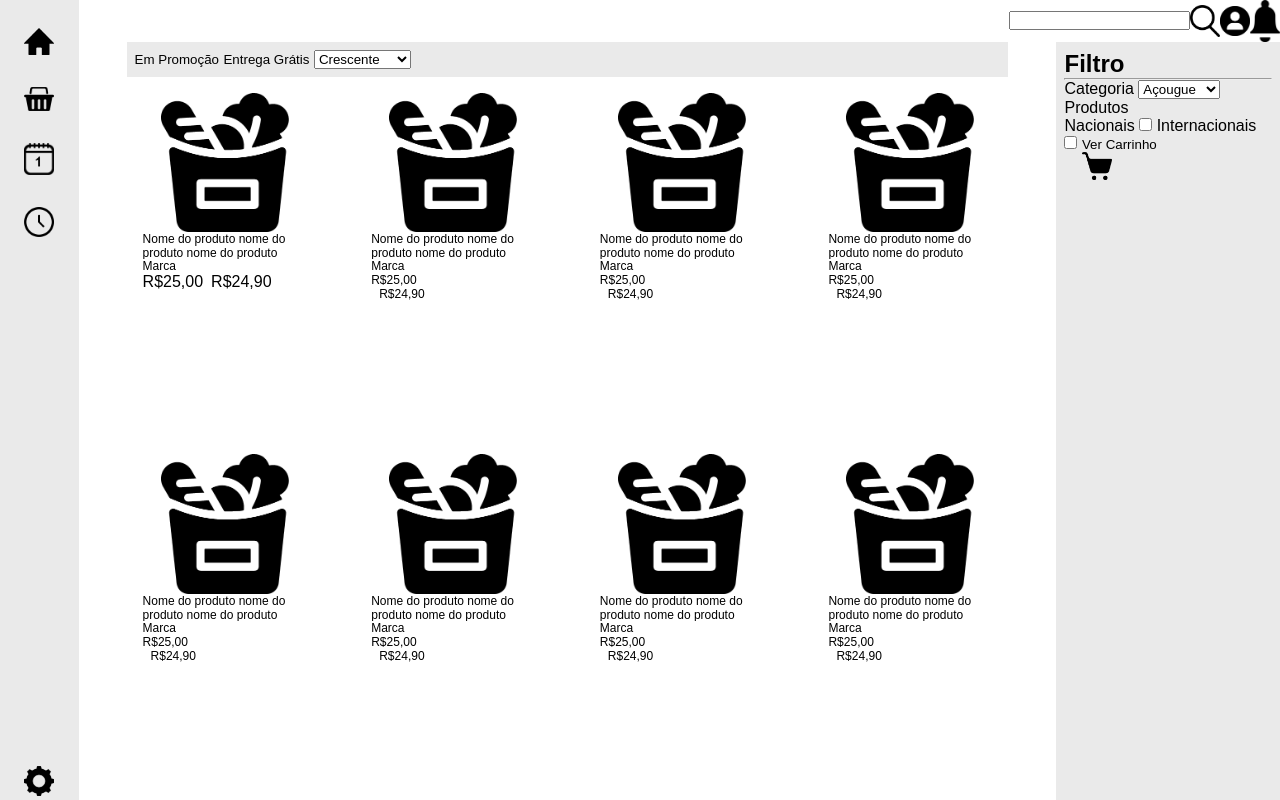
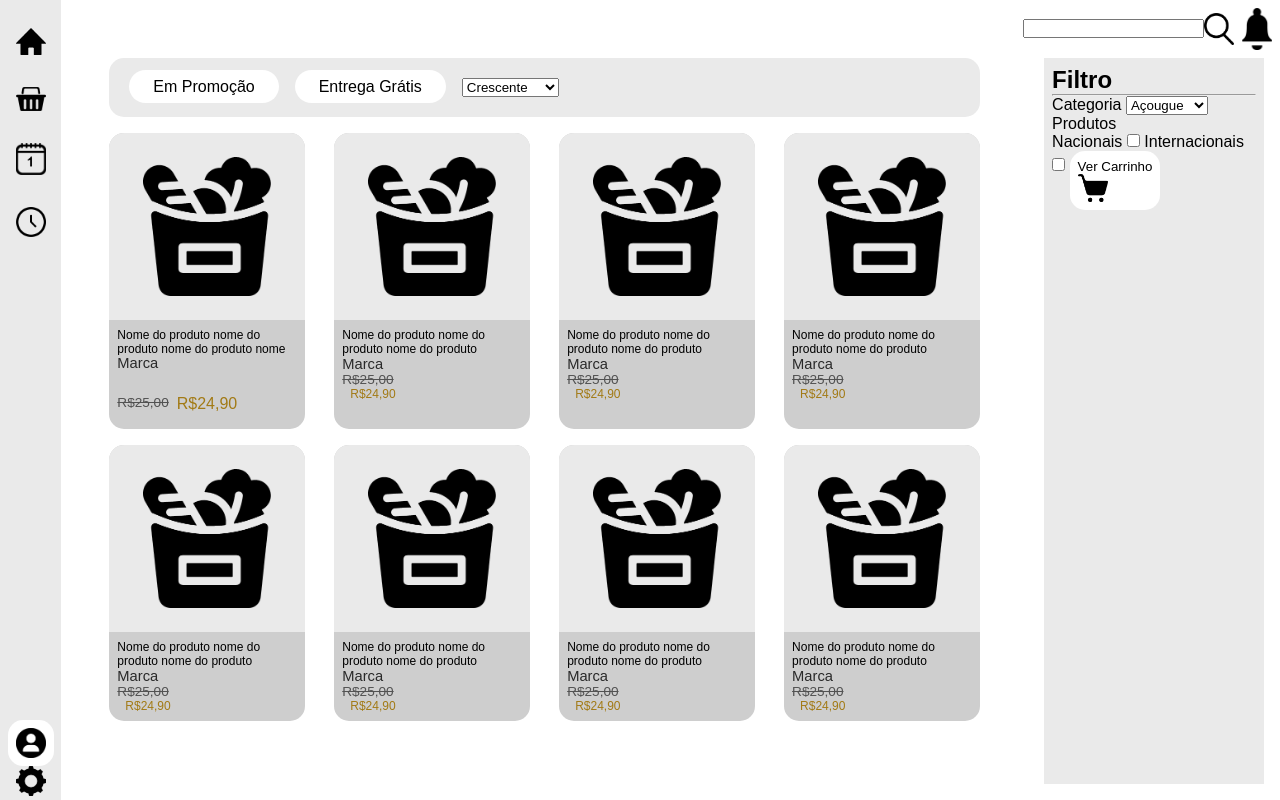
Before and after one commit to Alv-Rod/Cida-Agenda-Inteligente, a plain HTML site: page catalogo.html in a window 1280 px wide. Drawn offline with Linux system fonts and the light colour scheme.

Commit message:
Atualização do layout do catalogo

```diff
--- a/catalogo.html
+++ b/catalogo.html
@@ -8,12 +8,16 @@
 </head>
 <body>
     <nav class="navbar">
+
         <ul class="navbar-main">
             <li class="nav_btn"><a href="painel.html"><img src="img/icons/house.png" alt="" class="icon"></a></li>
             <li class="nav_btn"><a href="catalogo.html"><img src="img/icons/basket.png" alt="" class="icon"></a></li>
             <li class="nav_btn"><a href="calendario.html"><img src="img/icons/calendar.png" alt="" class="icon"></a></li>
             <li class="nav_btn"><a href="alarme.html"><img src="img/icons/clock.png" alt="" class="icon"></a></li>
         </ul>
+        <button id="user">
+            <img src="img/icons/user_transparent.png" alt="" class="icon">
+        </button>
         <a href=""><img src="img/icons/gear.png" alt="" class="icon"></a>
     </nav>
 
@@ -23,9 +27,7 @@
             <label for="search-bar-catalog">
                 <img src="img/icons/magnifier.png" alt="" class="icon">
             </label>
-            <button id="user">
-                <img src="img/icons/user_transparent.png" alt="" class="icon">
-            </button>
+
             <button id="notification">
                 <img src="img/icons/bell.png" alt="" class="icon">
             </button>
@@ -33,13 +35,18 @@
         <div class="page-content">
             <div id="catalog">
                 <div class="catalog-header">
-                    <button class="cat-header-btn">
-                        Em Promoção
-                    </button>
-                    <button class="cat-header-btn">
-                        Entrega Grátis
-                    </button>
-                    <select name="price-sort" id="price-sort" class="dropdown">
+                    <div class="radio-btn">
+                        <input type="radio" name="cat-sort" id="sort-sales" class="sort-radio">
+                        <label for="sort-sales" class="sort-label">Em Promoção</label>
+                    </div>
+                    <div class="radio-btn">
+                        <input type="radio" name="cat-sort" id="sort-shipping" class="sort-radio">
+                        <label for="sort-shipping" class="sort-label">Entrega Grátis</label>
+                    </div>
+
+
+
+                    <select name="price-sort" id="price-sort" class="dropdown" class="sort-radio">
                         <option value="crescente">Crescente</option>
                         <option value="decrescente">Decrescente</option>
                         <span class="drop-icon" id="price-sort-drop"><img src="img/icons/down.png" alt=""></span>
@@ -52,13 +59,14 @@
                             <span><img src="img/icons/groceries.png" alt=""></span>
                         </div>
                         <div class="prod-description">
-                            <p class="desc">Nome do produto nome do produto nome do produto nome do produto nome do produto</p>
-                            <p class="brand">Marca</p>
+                            <div class="desc">
+                                <p class="title">Nome do produto nome do produto nome do produto nome do produto nome do produto</p>
+                                <p class="brand">Marca</p>
+                            </div>
                             <div class="prices">
                                 <p class="price">R$25,00</p>
                                 <p class="sale-price">R$24,90</p>
                             </div>
-
                         </div>
                     </div>
                     <div class="product">
--- a/css/catalogo.css
+++ b/css/catalogo.css
@@ -11,9 +11,42 @@
 }
 
 .catalog-header {
+    display: flex;
     width: 100%;
-    padding: 0.5rem;
+    padding: 1.25rem;
+    border-radius: 15px;
     background-color: var(--bg-second);
+    margin-bottom: 0.5rem;
+}
+
+.radio-btn {
+    position: relative;
+}
+
+.sort-radio {
+    display: none;
+    position: absolute;
+    top: 0;
+    left: 0;
+    width: 100%;
+}
+
+.sort-radio + label {
+    background-color: var(--bg-main);
+    padding: 0.5rem 1.5rem;
+    border-radius: 30px;
+    width: 100%;
+    margin-right: 1rem;
+}
+
+.sort-radio:hover + label{
+    background-color: var(--accent-dark);
+    color: var(--font-light);
+}
+
+.sort-radio:checked + label {
+    background-color: var(--accent-dark);
+    color: var(--font-light);
 }
 
 #catalog-main {
@@ -21,7 +54,7 @@
     flex-wrap: wrap;
     justify-content: space-between;
     width: 100%;
-    height: 100%;
+    max-height: 100%;
     overflow-y: scroll;
 }
 
@@ -30,17 +63,56 @@
     flex-direction: column;
     align-items: center;
     width: 196px;
-    padding: 1rem;
+    margin: 0.5rem 0;
+    border-radius: 15px;
     font-size: 0.75rem;
+    background-color: var(--bg-third);
 }
 
-.product .desc {
+.prod-preview {
+    border-radius: 15px 15px 0 0;
+    padding: 1.5rem;
+    display: flex;
+    justify-content: center;
+    background-color: var(--bg-second);
+    width: 100%;
+}
+
+.prod-description {
+    display: flex;
+    flex-direction: column;
+    padding: 0.5rem;
+}
+
+.brand {
+    font-size: 0.92rem;
+    opacity: 0.8;
+}
+
+.prices {
+    display: flex;
+    font-size: 1rem;
+    margin-top: 1.5rem;
+    margin-bottom: 0.5rem;
+}
+
+.price {
+    font-size: 0.85rem;
+    opacity: 0.6;
+    text-decoration: line-through;
+}
+
+.sale-price {
+    color: rgb(162, 122, 21);
+    padding-left: 0.5rem;
+}
+.product .title {
     max-height: 1.7rem;
     overflow-y: hidden;
     position: relative;
 }
 
-/* .product .desc::after {
+/* .product .title::after {
     content: "";
     position: absolute;
     left: 0;
@@ -53,13 +125,3 @@
 .product img {
     width: 128px;
 }
-
-.product .prices {
-    display: flex;
-    font-size: 1rem;
-}
-
-.sale-price {
-    padding-left: 0.5rem;
-
-}
--- a/css/imports.css
+++ b/css/imports.css
@@ -19,6 +19,10 @@ html {
     height: 100%;
 }
 
+::-webkit-scrollbar {
+    appearance: none;
+}
+
 a {
     display: block;
     text-decoration: none;
@@ -36,6 +40,13 @@ h1 {
 button {
     background: none;
     border: none;
+    border-radius: 15px;
+    background-color: var(--accent-light);
+    padding: 0.5rem;
+}
+
+button:hover {
+    background-color: var(--accent-mid);
 }
 
 ul {
@@ -83,7 +94,7 @@ main {
     flex-direction: column;
     align-items: center;
     height: 100%;
-    width: 6.5%;
+    width: 5%;
 }
 
 .navbar {
@@ -117,4 +128,5 @@ aside > div {
     background-color: var(--bg-second);
     height: 100%;
     padding: 0.5rem;
+    margin: 0 1rem 1rem 1rem ;
 }
```
